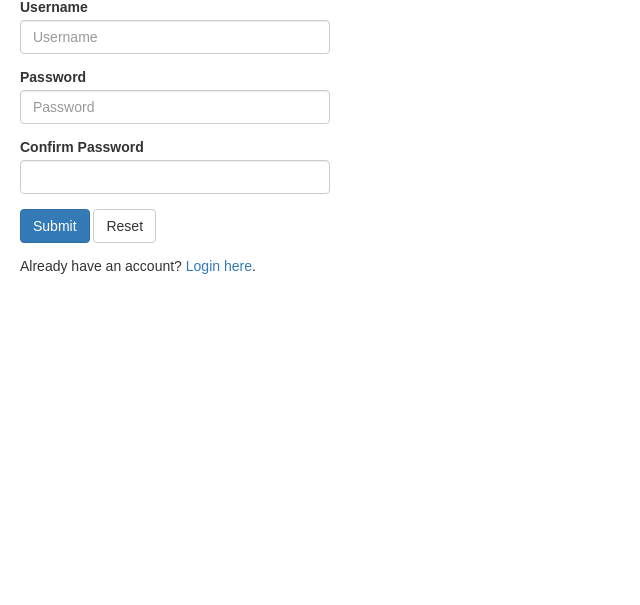
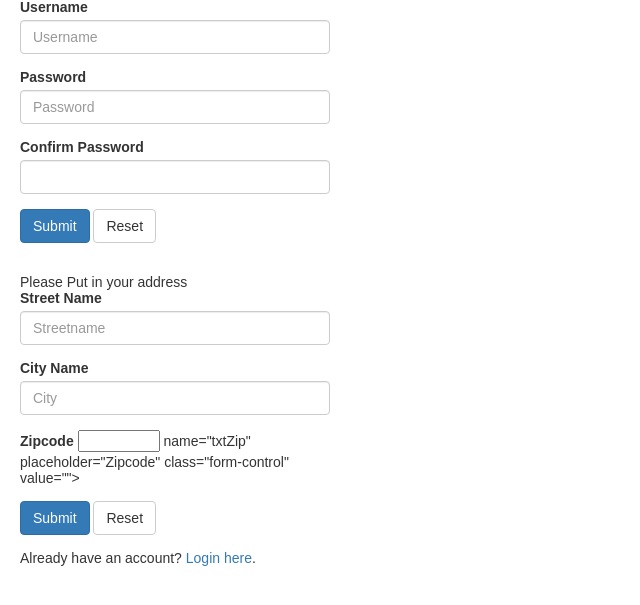
Before and after one commit to animacpac/CS341-PHP, a PHP site: page /signup.php in a window 1280 px wide. Shown: the part 110-715 px from the top of the page, without its empty margins (0-640 px from the left). Run offline with PHP 8.4, Linux system fonts and the light colour scheme; data that the repository does not hold is empty.

Commit message:
Rest of the form.

```diff
--- a/web/index.php
+++ b/web/index.php
@@ -1,5 +1,5 @@
 
-
+<!--
 <?php
 /**********************************************************
 * File: home.php
@@ -21,7 +21,7 @@ else
 	die(); // we always include a die after redirects.
 }
 
-?>
+?> -->
 
 <?php include("header.php");
 session_start();
--- a/web/signup.php
+++ b/web/signup.php
@@ -36,6 +36,27 @@
                 <input type="submit" class="btn btn-primary" value="Submit">
                 <input type="reset" class="btn btn-default" value="Reset">
             </div>
+            <br>Please Put in your address<br>
+            <div class="form-group <?php echo (!empty($streetname_err)) ? 'has-error' : ''; ?>">
+                <label>Street Name</label>
+                <input type="text" id="txtStreet" name="txtStreet" class="form-control" placeholder="Streetname" value="<?php echo $streetname; ?>">
+                <span class="help-block"><?php echo $streetname_err; ?></span>
+            </div>
+            <div class="form-group <?php echo (!empty($cityname_err)) ? 'has-error' : ''; ?>">
+                <label>City Name</label>
+                <input type="text" id="txtCity" name="txtCity" placeholder="City" class="form-control" value="<?php echo $cityname; ?>">
+                <span class="help-block"><?php echo $cityname_err; ?></span>
+            </div>
+            <div class="form-group <?php echo (!empty($zipcode_err)) ? 'has-error' : ''; ?>">
+                <label>Zipcode</label>
+                <input type="number" min="10000" max="99999"> name="txtZip" placeholder="Zipcode" class="form-control" value="<?php echo $zipcode; ?>">
+                <span class="help-block"><?php echo $zipcode_err; ?></span>
+            </div>
+            <div class="form-group">
+                <input type="submit" class="btn btn-primary" value="Submit">
+                <input type="reset" class="btn btn-default" value="Reset">
+            </div>
+
             <p>Already have an account? <a href="signIn.php">Login here</a>.</p>
         </form>
     </div>
```
Also changed, not shown: web/createAccount.php (+8 -6 lines).
